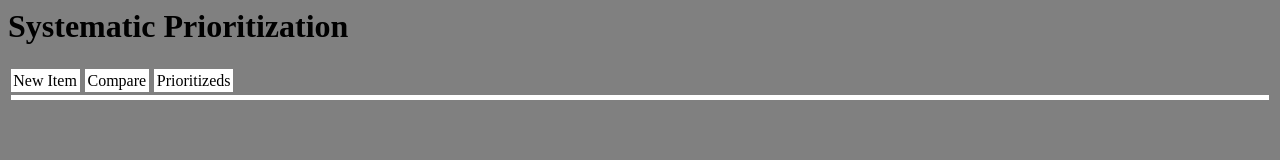
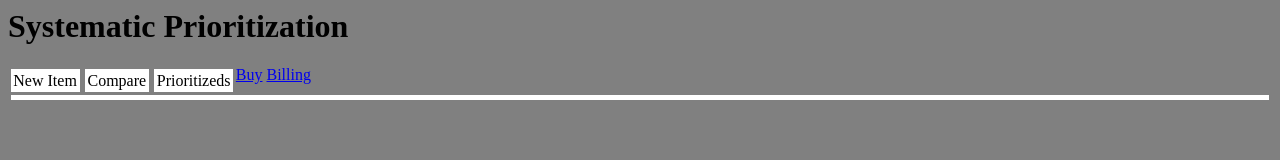
Before and after one commit to unawaz/ranker, a plain HTML site: page index.html in a window 1280 px wide. Drawn offline with Linux system fonts and the light colour scheme.

```diff
--- a/index.html
+++ b/index.html
@@ -5,7 +5,8 @@
   </head>
 	<body>
 		<h1>Systematic Prioritization</h1>
-
+    <a href="https://buy.stripe.com/4gweYNb1SfIjarK000">Buy</a>
+    <a href="https://billing.stripe.com/p/login/bIY29IaQG1k7gUw5kk">Billing</a>
     <div class="screen" id="new-idea-title">New Item</div>
     <div class="screen" id="compare-title">Compare</div>
     <div class="screen" id="rankings-title">Prioritizeds</div>
```
Also changed, not shown: 10 other files.
